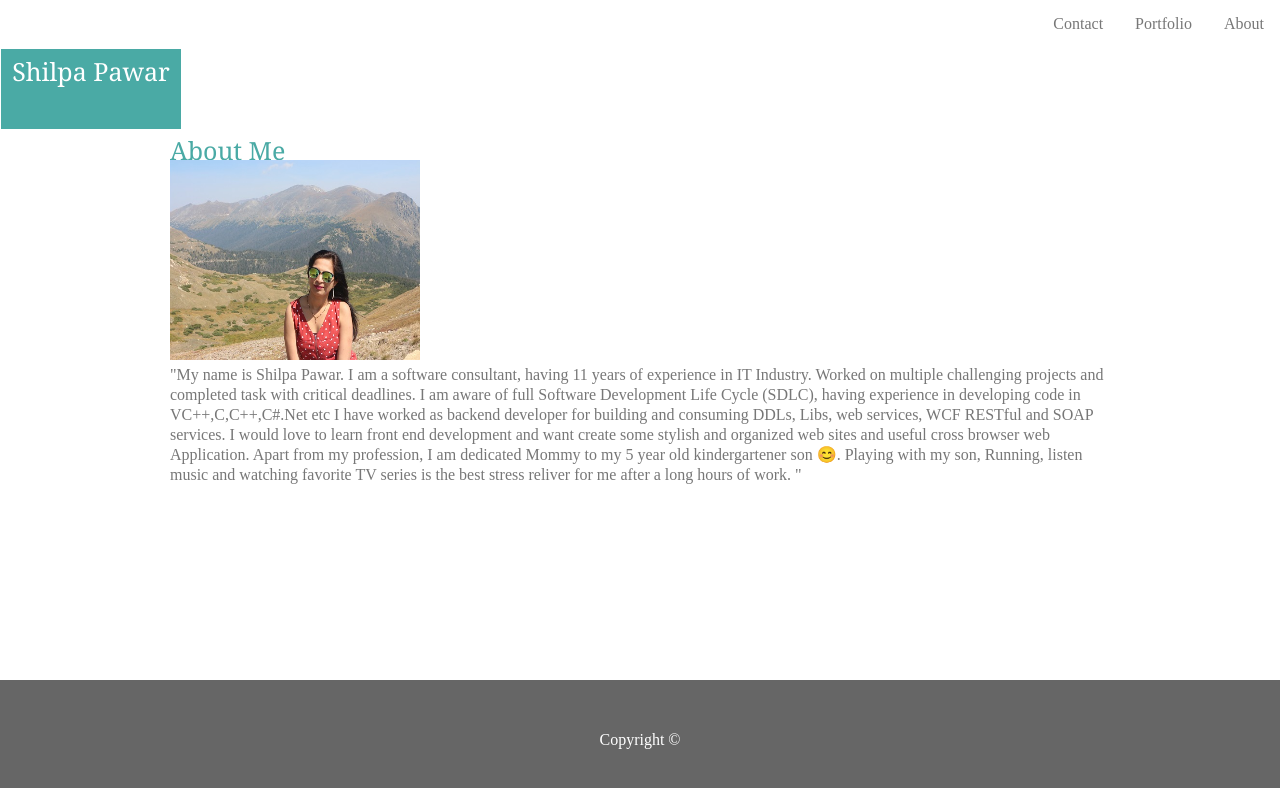
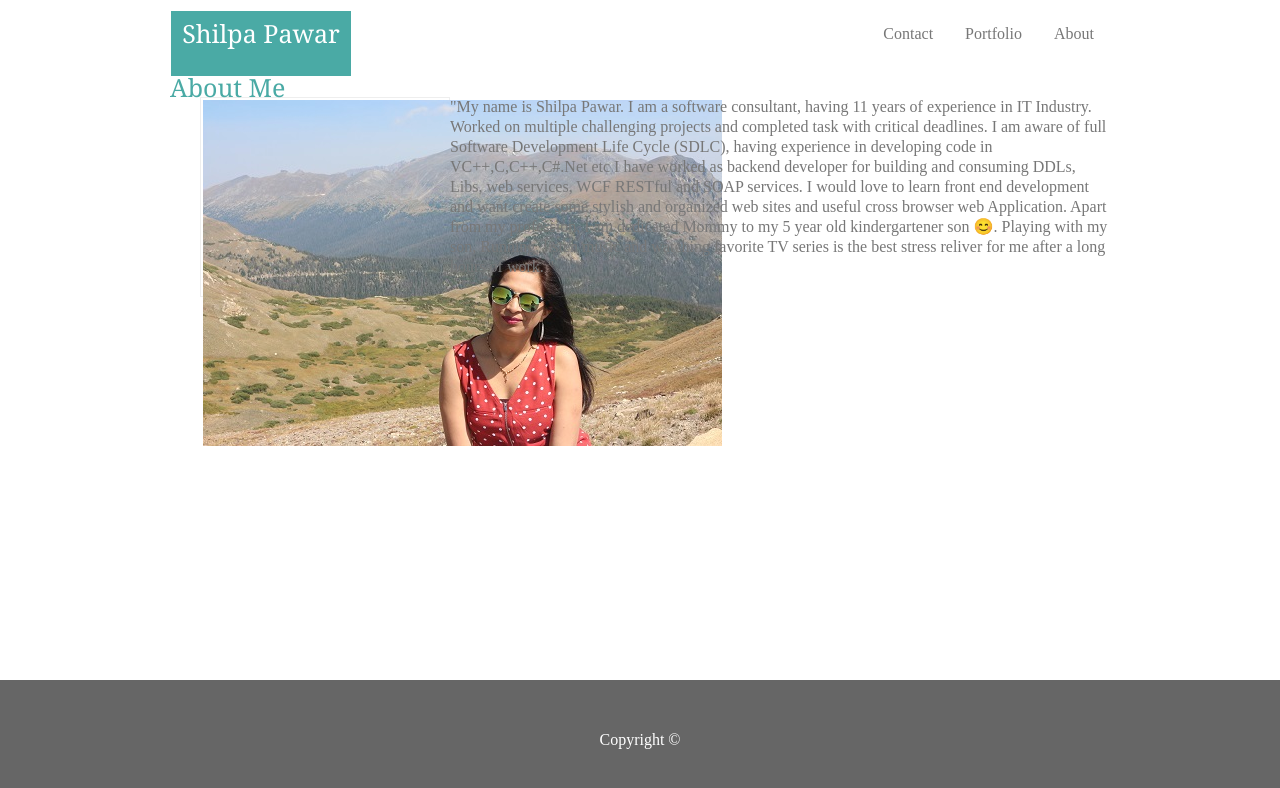
Before and after one commit to shilpipawar/Basic-Portfolio, a plain HTML site: page index.html in a window 1280 px wide. Drawn offline with Linux system fonts and the light colour scheme.

Commit message:
index file changes

```diff
--- a/assets/css/style.css
+++ b/assets/css/style.css
@@ -22,12 +22,8 @@ li a {
     text-decoration: none;
 }
 
-#MenuStyle ul{
-    list-style-type: none;
-    list-style-position:outside;
-}
-
 h1{
+    float:left;
     font-family: 'Georgia', Times, Times New Roman, serif;
     background-color:#4aaaa5;
     color:#ffffff;
@@ -35,7 +31,7 @@ h1{
     margin: 1px;
     line-height:45px;
     width: 180px;
-    height:80px;
+    height:65px;
     text-align: center;
 }
 
@@ -50,10 +46,27 @@ body{
     font-family: Arial', 'Helvetica Neue', Helvetica, sans-serif;
 }
 
+#MenuStyle ul{
+    list-style-type: none;
+    list-style-position:outside;
+}
+
+aside
+{
+  background:#fff;
+  width:250px;
+  height:200px;
+  border: 1px solid #eee;
+  padding:2px;
+  margin-left: 30px;
+  float:left;
+}
+
 .contents
 {
+clear: both;
+}
 
-}
 .wrapper
 {
     width: 960px;
--- a/index.html
+++ b/index.html
@@ -14,7 +14,11 @@
   </head>
 
   <body>
-        <div id="PortfolioName">
+         <div id="PortfolioName">
+
+         </div>
+         <div class = "wrapper">
+            <h1>Shilpa Pawar</h1>
             <ul id="MenuStyle">
                     <li>
                       <a href="#">About</a>
@@ -26,16 +30,17 @@
                       <a href="contact.html">Contact</a>
                     </li>
                   </ul>
-                  <h1>Shilpa Pawar</h1>
-        </div>
 
-<div class = "wrapper">
+
+
+
+
     <section class = "contents">
     <h2>About Me</h2>
 
-        <figure>
-            <img src="assets/images/MyImage.JPG" alt="My Image" style="width:250px;height:200px;"/>
-        </figure>
+        <aside>
+            <img src="assets/images/MyImage.JPG" alt="My Image"/>
+        </aside>
 
   <p>
     "My name is Shilpa Pawar. I am a software consultant, having 11 years of experience in IT Industry.
@@ -49,6 +54,7 @@
   </p>
     </section>
 </div>
+</div>
     <div class="footer">
             Copyright &#169;
     </div>
```
